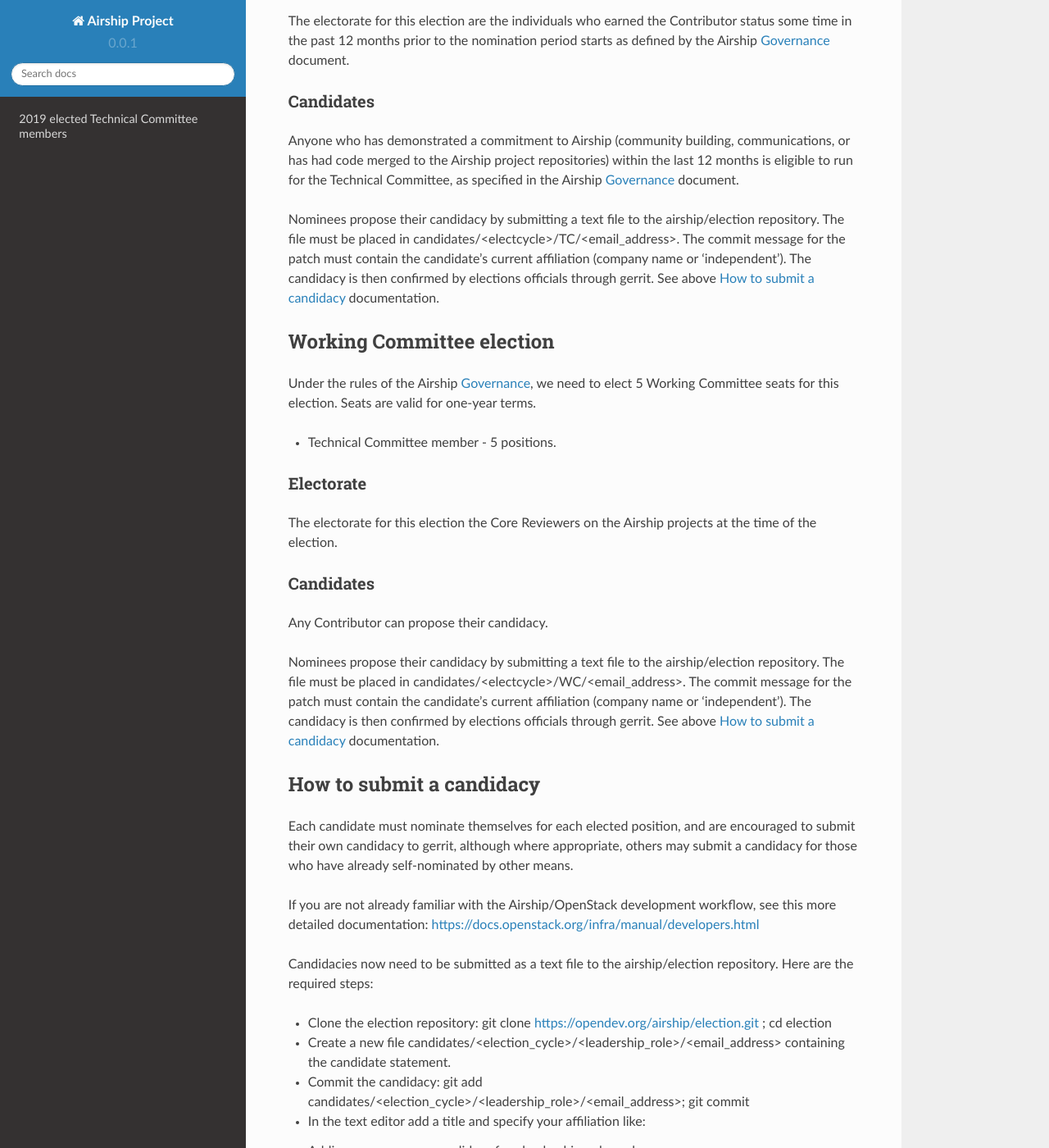
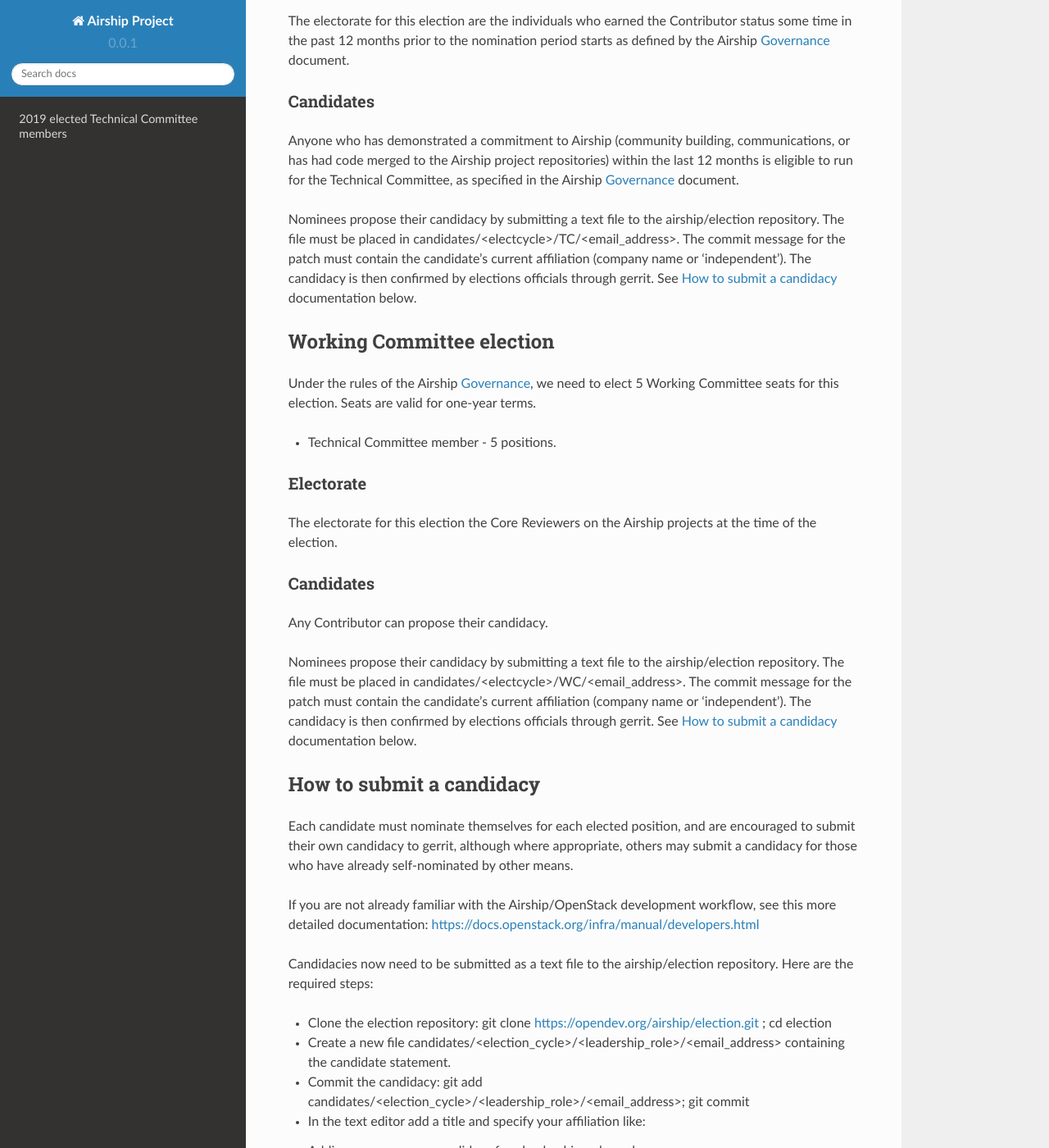
Before and after one commit to airshipit/election, a Sphinx documentation site: the page built from doc/source/index.rst, in a window 1280 px wide and 1400 px high, scrolled down 1286 px. Shown: the whole window at 82% size. Built offline with Sphinx 7.4.7 and the Read the Docs theme 2.0.0, drawn with Linux system fonts in a browser that asks for light colours.

Commit message:
Fix: use proper wording
Change-Id: Ief15e48c80070745a9a90e66a0e6cd7fde0bfa9e

```diff
--- a/doc/source/index.rst
+++ b/doc/source/index.rst
@@ -95,7 +95,7 @@
 The commit message for the patch must contain the candidate's current
 affiliation (company name or 'independent').
 The candidacy is then confirmed by elections officials through gerrit.
-See above `How to submit a candidacy`_ documentation.
+See `How to submit a candidacy`_ documentation below.
 
 
 .. _WC details:
@@ -127,7 +127,7 @@
 The commit message for the patch must contain the candidate's current
 affiliation (company name or 'independent').
 The candidacy is then confirmed by elections officials through gerrit.
-See above `How to submit a candidacy`_ documentation.
+See `How to submit a candidacy`_ documentation below.
 
 
 .. _How to submit a candidacy:
```
